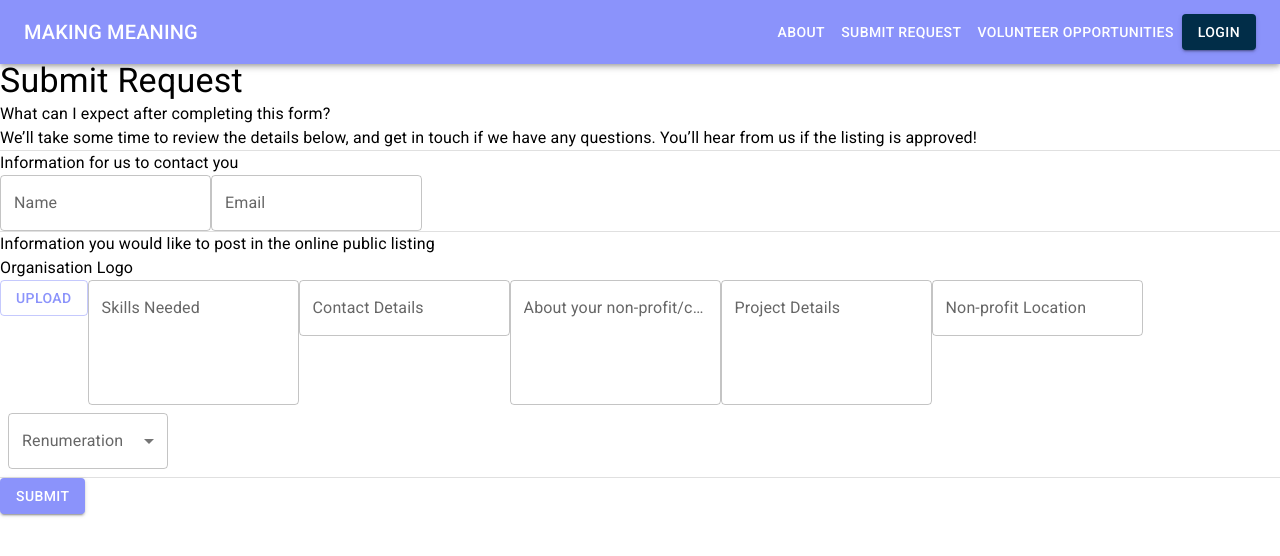
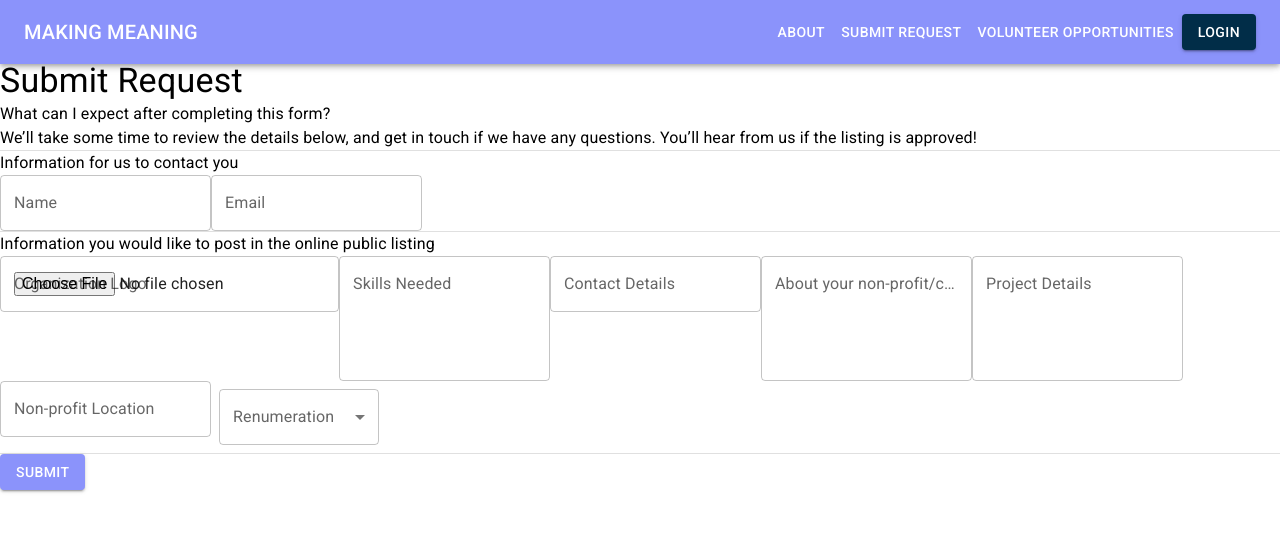
Before and after one commit to mafiageek/ptbc5-project2, a React (Create React App) app: page /SubmitRequest in a window 1280 px wide. Shown: the top 556 px of the page. Built offline with nearby package versions, Linux system fonts and the light colour scheme; no server answers.

Commit message:
added firebase storage

```diff
--- a/src/components/ListCard.js
+++ b/src/components/ListCard.js
@@ -52,7 +52,7 @@ export default function ListCard() {
             <CardMedia
               component="img"
               height="120"
-              image="./images/seedful-logo.png"
+              image={post.logoURL}
             />
 
             <Stack direction="row" gap={1}>
--- a/src/pages/SubmitRequest.js
+++ b/src/pages/SubmitRequest.js
@@ -12,7 +12,12 @@ import {
   Typography,
 } from "@mui/material";
 import React from "react";
-import { db } from "../firebase";
+import { db, storage } from "../firebase";
+import {
+  getDownloadURL,
+  ref as storageRef,
+  uploadBytes,
+} from "firebase/storage";
 
 function SubmitRequest() {
   const [formData, setFormData] = useState({
@@ -21,11 +26,20 @@ function SubmitRequest() {
     display: false,
     email: "",
     location: "",
+    logoURL: "",
     name: "",
     project: "",
     renumeration: "",
     skills: "",
   });
+
+  const [logo, setLogo] = React.useState(null);
+  const [fileValue, setFileValue] = React.useState("");
+
+  const handleFileChange = (e) => {
+    setFileValue(e.target.value);
+    setLogo(e.target.files[0]);
+  };
 
   const handleChange = (e) => {
     setFormData((prevFormData) => ({
@@ -34,12 +48,21 @@ function SubmitRequest() {
     }));
   };
 
-  const handleSubmit = async (e) => {
+  const handleSubmit = (e) => {
     e.preventDefault();
-    console.log(formData);
-    const collectionRef = collection(db, "posts");
-    const docRef = await addDoc(collectionRef, formData);
-    console.log("The new ID is: " + docRef.id);
+
+    const fileRef = storageRef(storage, `logos/${logo.name}`);
+    uploadBytes(fileRef, logo).then(() => {
+      getDownloadURL(fileRef).then((downloadUrl) => {
+        console.log(formData);
+        const collectionRef = collection(db, "posts");
+        const docRef = addDoc(collectionRef, {
+          ...formData,
+          logoURL: downloadUrl,
+        });
+        console.log("The new ID is: " + docRef.id);
+      });
+    });
   };
 
   return (
@@ -57,7 +80,6 @@ function SubmitRequest() {
           We’ll take some time to review the details below, and get in touch if
           we have any questions. You’ll hear from us if the listing is approved!
         </Typography>
-
         <Divider />
         <Typography>Information for us to contact you</Typography>
         <TextField
@@ -83,8 +105,17 @@ function SubmitRequest() {
           Information you would like to post in the online public listing
         </Typography>
 
-        <Typography>Organisation Logo </Typography>
-        <Button variant="outlined"> Upload</Button>
+        {/* <Typography>Organisation Logo </Typography>
+        <Button variant="outlined"> Upload</Button> */}
+        <TextField
+          label="Organization Logo"
+          type="file"
+          id="logo"
+          onChange={handleFileChange}
+          value={fileValue}
+          size="Normal"
+          variant="outlined"
+        />
         <TextField
           label="Skills Needed"
           id="skills"
@@ -94,7 +125,6 @@ function SubmitRequest() {
           rows={4}
           // defaultValue="What skills do you need? e.g. illustration, content creating, video, packaging design"
         />
-
         <TextField
           label="Contact Details"
           id="contact"
@@ -104,7 +134,6 @@ function SubmitRequest() {
           size="Normal"
           variant="outlined"
         />
-
         <TextField
           label="About your non-profit/community initiative"
           id="about"
@@ -114,7 +143,6 @@ function SubmitRequest() {
           rows={4}
           // defaultValue="Tell us more about your organisation"
         />
-
         <TextField
           label="Project Details"
           id="project"
@@ -124,7 +152,6 @@ function SubmitRequest() {
           rows={4}
           // defaultValue="Tell us more about your project in detail."
         />
-
         <TextField
           label="Non-profit Location"
           id="location"
@@ -144,7 +171,6 @@ function SubmitRequest() {
             <MenuItem value="Pro Bono">Pro Bono</MenuItem>
           </Select>
         </FormControl>
-
         <Divider />
         <Button variant="contained" onClick={handleSubmit}>
           Submit
```
